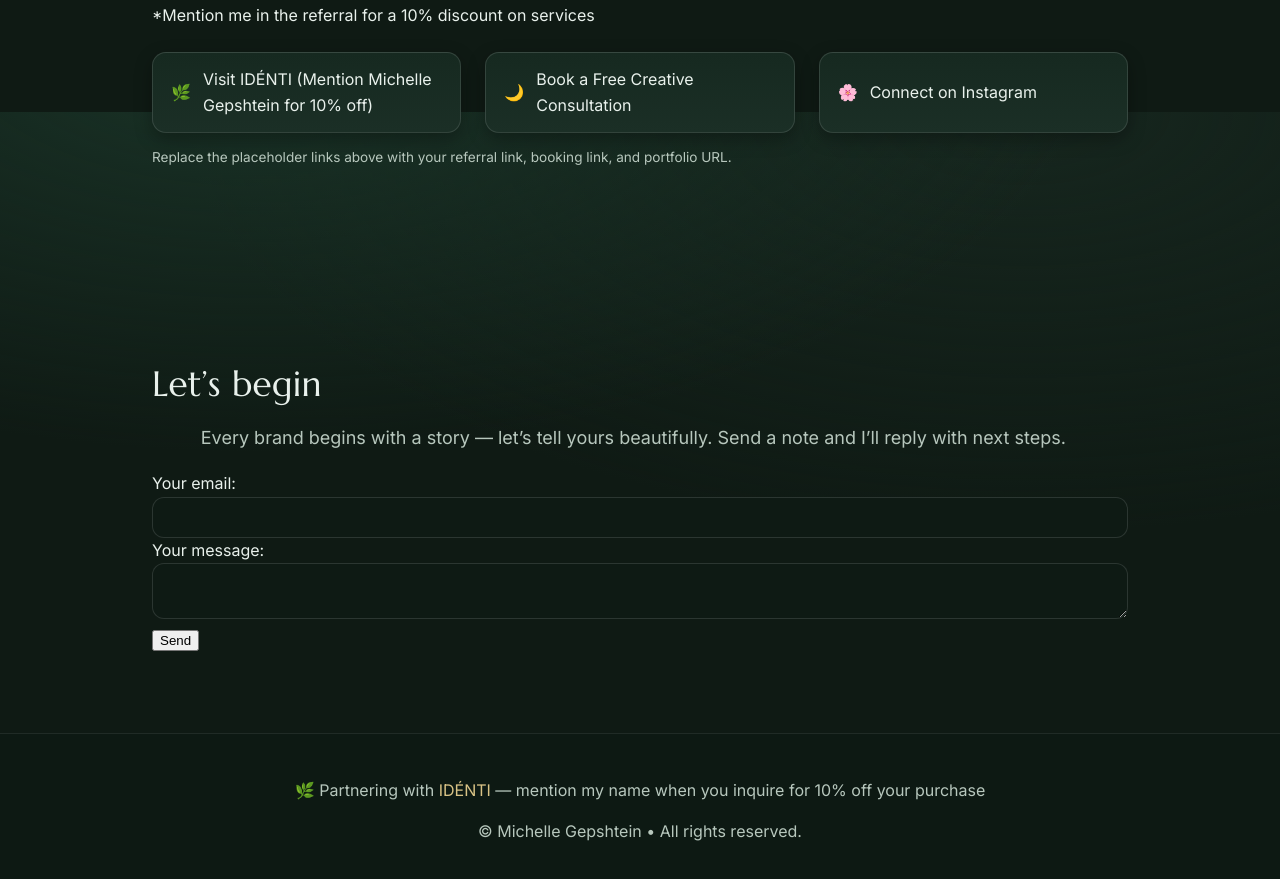
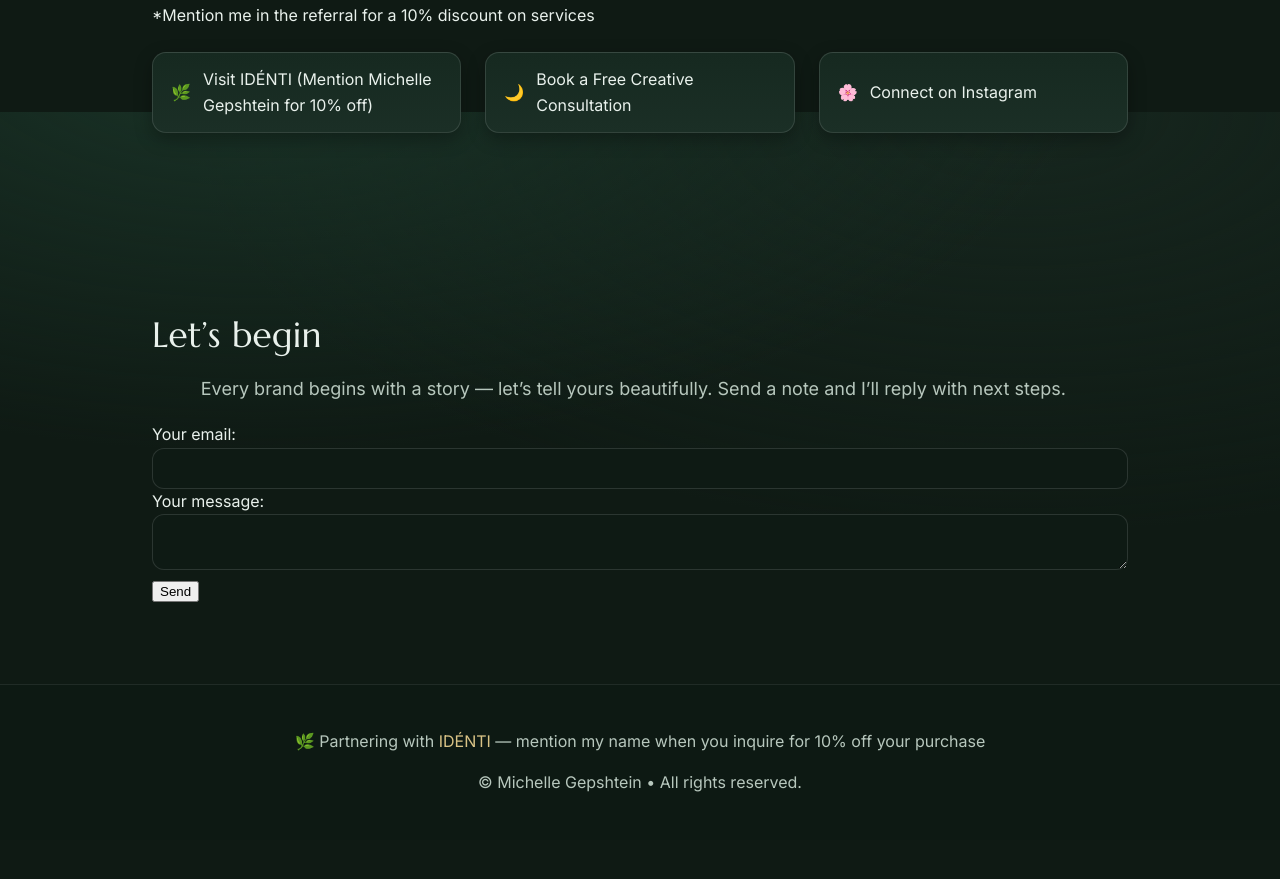
Before and after one commit to micLira828/IdentiLandingPage, a plain HTML site: page index.html in a window 1280 px wide. Shown: the part 2288-3167 px from the top of the page. After the commit the page ends 3128 px from the top, so only its background shows below. Drawn offline with Linux system fonts and the light colour scheme.

Commit message:
removed extra sentence

```diff
--- a/index.html
+++ b/index.html
@@ -133,8 +133,6 @@
       </a>
     </div>
 
-    <p class="tiny">Replace the placeholder links above with your referral link, booking link, and portfolio URL.</p>
-
   </div>
 </section>
 
```
